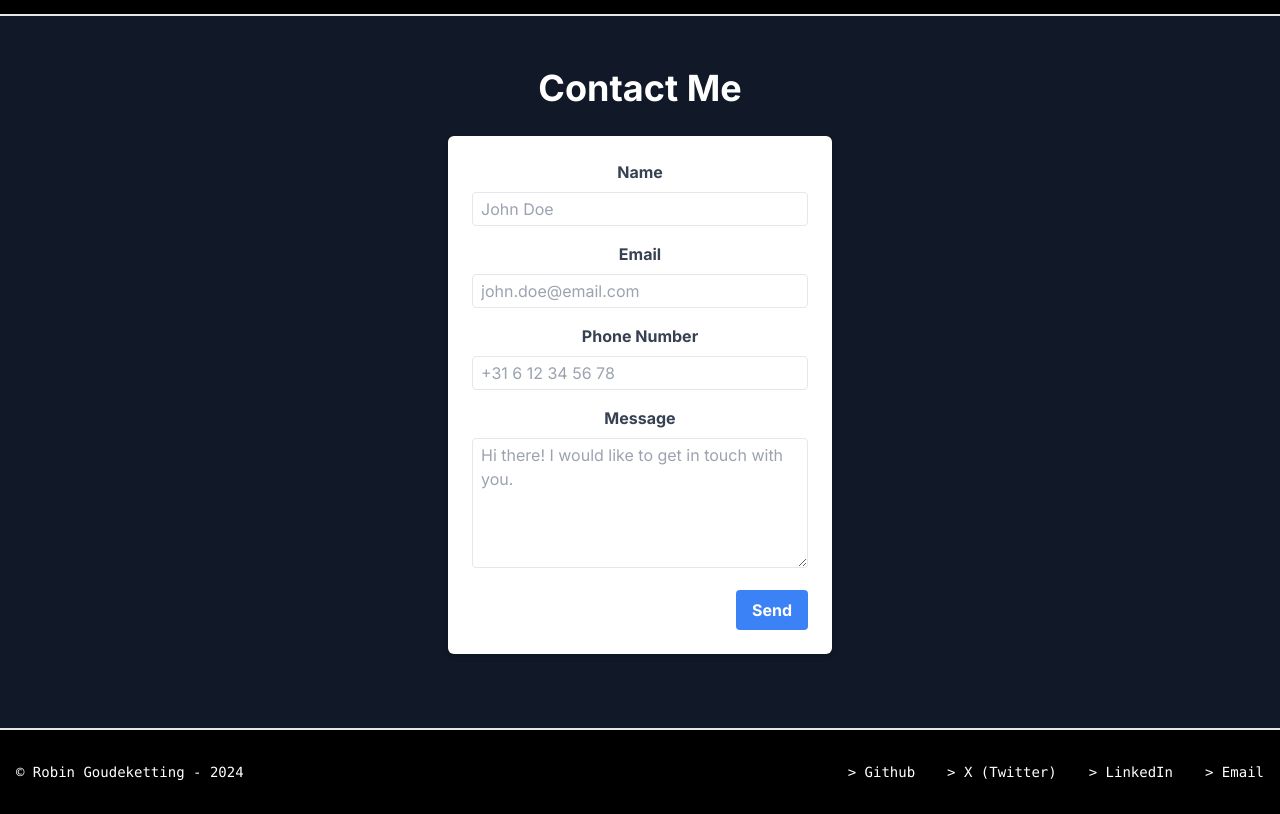
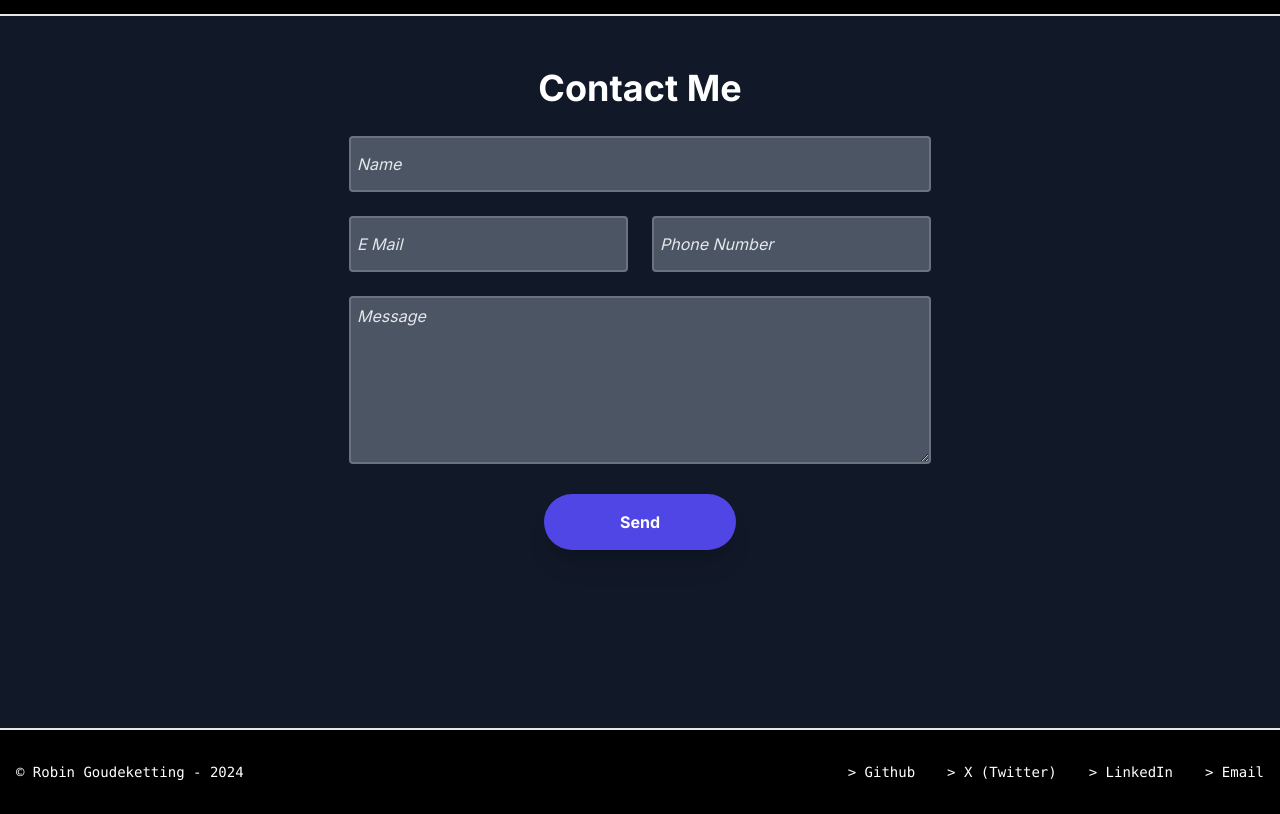
Before and after one commit to GoudekettingRM/goudeketting.nl, a Next.js app: page / in a window 1280 px wide. Shown: the part 2660-3474 px from the top of the page. Built offline with nearby package versions, Linux system fonts and the light colour scheme; what prettier would draw is missing.

Commit message:
Update contact form

```diff
--- a/src/components/Contact.tsx
+++ b/src/components/Contact.tsx
@@ -1,12 +1,15 @@
 'use client';
 import { sendEmail } from '@/actions/sendEmail';
-import { useEffect } from 'react';
+import { useEffect, useState } from 'react';
 import { useFormState } from 'react-dom';
 import { toast } from 'react-toastify';
 import Section from './Section';
+import Input from './contact/Input';
 import SubmitButton from './contact/SubmitButton';
+import TextArea from './contact/TextArea';
 
 const Contact = () => {
+  const [reset, setReset] = useState(false);
   const [sendEmailState, sendEmailAction] = useFormState(sendEmail, {
     error: null,
     success: false
@@ -15,11 +18,11 @@ const Contact = () => {
   useEffect(() => {
     if (sendEmailState.success) {
       toast.success('Email sent! You should have a confirmation email in your inbox.');
-      const form = document.getElementById('contact_form') as HTMLFormElement | null;
 
-      if (form) {
-        form.reset();
-      }
+      setReset(true);
+      setTimeout(() => {
+        setReset(false);
+      }, 0);
     }
     if (sendEmailState.error) {
       toast.error('Error sending email! Reload the page and try again.');
@@ -27,64 +30,53 @@ const Contact = () => {
   }, [sendEmailState]);
 
   return (
-    <Section id='contact' name='Contact Me' className='bg-gray-900 sm:h-[calc(100dvh-86px)]'>
+    <Section
+      id='contact'
+      name='Contact Me'
+      className='bg-gray-900 sm:h-[calc(100dvh-86px)]'
+      childWrapperClassName='!block'
+    >
       <form
         id='contact_form'
         action={sendEmailAction}
-        className='max-w-lg p-3 sm:p-6 bg-white rounded-md shadow-md text-base sm:min-w-96 -mx-4 sm:mx-auto min-w-full'
+        className='sm:max-w-lg min-w-full sm:min-w-fit sm:mx-auto text-base grid grid-cols-1 sm:grid-cols-2 gap-6'
       >
-        <div className='mb-4'>
-          <label htmlFor='name' className='block text-gray-700 font-bold mb-2'>
-            Name
-          </label>
-          <input
-            className='w-full py-1 px-2 border rounded text-gray-700 focus:outline-none focus:border-blue-500'
-            type='text'
-            id='name'
+        <Input
           name='name'
+          label='Name'
           autoComplete='name'
+          className='sm:col-span-2'
           placeholder='John Doe'
+          reset={reset}
         />
-        </div>
-        <div className='mb-4'>
-          <label htmlFor='email' className='block text-gray-700 font-bold mb-2'>
-            Email
-          </label>
-          <input
-            className='w-full py-1 px-2 border rounded text-gray-700 focus:outline-none focus:border-blue-500'
+        <Input
+          name='email'
+          label='E Mail'
           type='email'
-            id='email'
-            name='email'
           autoComplete='email'
+          className='col-span-1'
           placeholder='john.doe@email.com'
+          reset={reset}
         />
-        </div>
-        <div className='mb-4'>
-          <label htmlFor='phone' className='block text-gray-700 font-bold mb-2'>
-            Phone Number
-          </label>
-          <input
-            className='w-full py-1 px-2 border rounded text-gray-700 focus:outline-none focus:border-blue-500'
+        <Input
+          name='phone'
+          label='Phone Number'
+          autoComplete='tel'
           type='tel'
-            id='phone'
-            name='phone'
-            autoComplete='tel'
+          className='col-span-1'
           placeholder='+31 6 12 34 56 78'
+          reset={reset}
         />
-        </div>
-        <div className='mb-4'>
-          <label htmlFor='message' className='block text-gray-700 font-bold mb-2'>
-            Message
-          </label>
-          <textarea
+
+        <TextArea
           name='message'
-            id='message'
-            className='min-w-full py-1 px-2 border rounded text-gray-700 focus:outline-none focus:border-blue-500'
-            rows={5}
+          label='Message'
+          className='sm:col-span-2'
           placeholder='Hi there! I would like to get in touch with you.'
-          ></textarea>
-        </div>
-        <input type='hidden' id='honeypot' name='honeypot' />
+          reset={reset}
+        />
+
+        <input type='hidden' id='honeypot' name='honeypot' className='h-0' />
         <SubmitButton />
       </form>
     </Section>
--- a/src/components/Section.tsx
+++ b/src/components/Section.tsx
@@ -4,12 +4,14 @@ function Section({
   name,
   children,
   id,
-  className = ''
+  className = '',
+  childWrapperClassName = ''
 }: {
   id: string;
   name: string;
   children: ReactNode;
   className?: string;
+  childWrapperClassName?: string;
 }) {
   return (
     <div
@@ -20,7 +22,9 @@ function Section({
         <h2 id={name} className='text-4xl py-5 font-bold'>
           {name}
         </h2>
-        <div className='py-2 w-full flex justify-center items-center'>{children}</div>
+        <div className={`py-2 w-full flex justify-center items-center ${childWrapperClassName}`}>
+          {children}
+        </div>
       </div>
     </div>
   );
--- /dev/null
+++ b/src/components/contact/Input.tsx
@@ -0,0 +1,75 @@
+'use client';
+import { HTMLInputAutoCompleteAttribute, useEffect, useRef, useState } from 'react';
+
+interface IInputProps {
+  name: string;
+  type?: 'text' | 'email' | 'tel';
+  label: string;
+  autoComplete?: HTMLInputAutoCompleteAttribute;
+  className?: string;
+  placeholder?: string;
+  reset: boolean;
+}
+
+const Input = ({
+  name,
+  type = 'text',
+  label,
+  autoComplete,
+  className,
+  placeholder,
+  reset
+}: IInputProps) => {
+  const [value, setValue] = useState<string>('');
+  const inputRef = useRef<HTMLInputElement>(null);
+
+  useEffect(() => {
+    if (!inputRef.current || !placeholder) {
+      return;
+    }
+
+    const input = inputRef.current;
+    input.onfocus = () => {
+      input.placeholder = placeholder ?? '';
+    };
+    input.onblur = () => {
+      input.removeAttribute('placeholder');
+    };
+  }, [inputRef, placeholder]);
+
+  useEffect(() => {
+    if (reset) {
+      setValue('');
+    }
+  }, [reset]);
+
+  return (
+    <div className={`relative w-full ${className}`}>
+      <input
+        type={type}
+        name={name}
+        ref={inputRef}
+        id={name}
+        value={value}
+        onChange={(e) => setValue(e.target.value)}
+        autoComplete={autoComplete ?? 'off'}
+        placeholder={placeholder}
+        required
+        className='peer w-full text-lg py-3 px-2 text-white border-2 border-gray-500 rounded bg-gray-600 focus:placeholder-gray-400 placeholder-transparent'
+      />
+      <label
+        htmlFor={name}
+        onClick={() => {
+          if (inputRef.current) {
+            inputRef.current.focus();
+          }
+        }}
+        className={`absolute left-2 top-1/2 transform -translate-y-1/2 text-base text-gray-200 italic flex items-center justify-center cursor-text transition-all duration-200 ease peer-focus:top-[-0.3rem] peer-focus:px-1 peer-focus:text-sm peer-focus:text-white peer-focus:bg-gray-600 peer-focus:italic peer-placeholder-shown:top-1/2 peer-placeholder-shown:transform peer-placeholder-shown:-translate-y-1/2 peer-placeholder-shown:text-base peer-placeholder-shown:text-gray-200 peer-placeholder-shown:italic ${!!value ? 'top-[-0.3rem] px-1 text-sm text-white bg-gray-600 italic' : ''}`}
+      >
+        {label}
+      </label>
+    </div>
+  );
+};
+
+export default Input;
--- a/src/components/contact/SubmitButton.tsx
+++ b/src/components/contact/SubmitButton.tsx
@@ -4,11 +4,12 @@ import { useFormStatus } from 'react-dom';
 const SubmitButton = () => {
   const { pending } = useFormStatus();
   return (
-    <div className='text-right'>
+    <div className='sm:col-span-2 text-center'>
       <button
+        id='button'
         type='submit'
         disabled={pending}
-        className={`bg-blue-500 hover:bg-blue-700 text-white font-bold py-2 px-4 rounded focus:bg-blue-700 ${pending ? 'cursor-not-allowed opacity-75' : ''}`}
+        className='bg-indigo-600 shadow-xl hover:bg-indigo-500 text-white font-bold rounded-full p-4 w-48 disabled:cursor-not-allowed disabled:opacity-75'
       >
         {pending ? 'Sending...' : 'Send'}
       </button>
--- /dev/null
+++ b/src/components/contact/TextArea.tsx
@@ -0,0 +1,76 @@
+'use client';
+import { HTMLInputAutoCompleteAttribute, useEffect, useRef, useState } from 'react';
+
+interface ITextAreaProps {
+  name: string;
+  rows?: number;
+  label: string;
+  autoComplete?: HTMLInputAutoCompleteAttribute;
+  className?: string;
+  placeholder?: string;
+  reset: boolean;
+}
+
+const TextArea = ({
+  name,
+  rows = 5,
+  label,
+  autoComplete,
+  className,
+  placeholder,
+  reset
+}: ITextAreaProps) => {
+  const [value, setValue] = useState<string>('');
+  const textareaRef = useRef<HTMLTextAreaElement>(null);
+
+  useEffect(() => {
+    if (!textareaRef.current) {
+      return;
+    }
+
+    const textarea = textareaRef.current;
+    textarea.onfocus = () => {
+      textarea.placeholder = placeholder ?? '';
+    };
+    textarea.onblur = () => {
+      textarea.removeAttribute('placeholder');
+    };
+    textarea.onreset = () => {
+      setValue('');
+    };
+  }, [textareaRef, placeholder]);
+
+  useEffect(() => {
+    if (reset) {
+      setValue('');
+    }
+  }, [reset]);
+
+  return (
+    <div className={`relative w-full ${className}`}>
+      <textarea
+        name={name}
+        ref={textareaRef}
+        value={value}
+        onChange={(e) => setValue(e.target.value)}
+        autoComplete={autoComplete ?? 'off'}
+        required
+        rows={rows}
+        className='peer w-full text-lg py-3 px-2 text-white border-2 border-gray-500 rounded bg-gray-600 focus:placeholder-gray-400 placeholder-transparent'
+      />
+      <label
+        htmlFor={name}
+        onClick={() => {
+          if (textareaRef.current) {
+            textareaRef.current.focus();
+          }
+        }}
+        className={`absolute left-2 top-5 transform -translate-y-1/2 text-base text-gray-200 italic flex items-center justify-center cursor-text transition-all duration-200 ease peer-focus:top-[-0.3rem] peer-focus:px-1 peer-focus:text-sm peer-focus:text-white peer-focus:bg-gray-600 peer-focus:italic peer-placeholder-shown:top-1/2 peer-placeholder-shown:transform peer-placeholder-shown:-translate-y-1/2 peer-placeholder-shown:text-base peer-placeholder-shown:text-gray-200 peer-placeholder-shown:italic ${!!value ? 'top-[-0.3rem] px-1 text-sm text-white bg-gray-600 italic' : ''}`}
+      >
+        {label}
+      </label>
+    </div>
+  );
+};
+
+export default TextArea;
```
Lines whose indentation alone changed are shown as unchanged.
